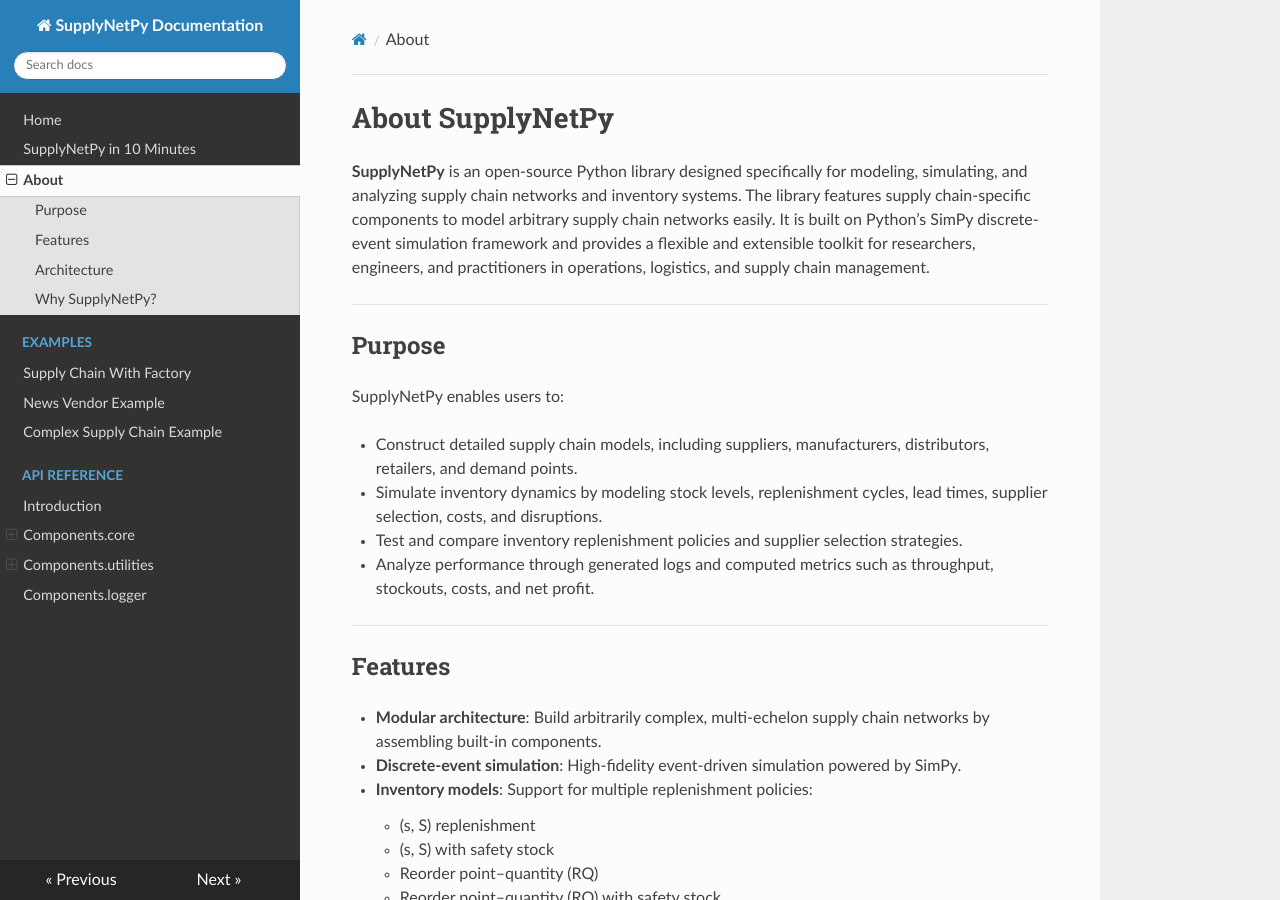
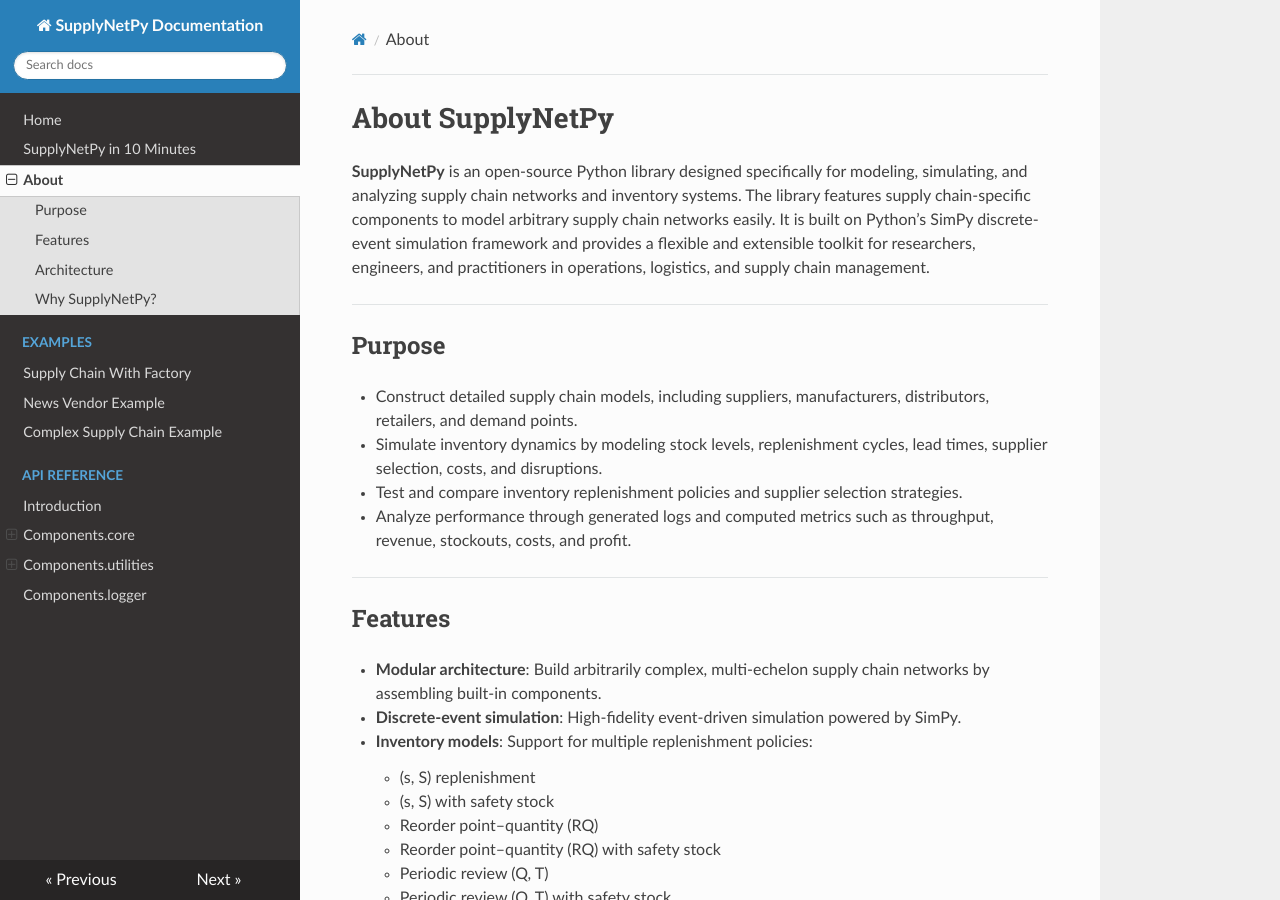
Before and after one commit to SupplyChainSimulation/SupplyNetPy, an MkDocs documentation site: the page built from docs/about.md, in a window 1280 px wide and 900 px high. Built offline with MkDocs 1.6.1, drawn with Linux system fonts in a browser that asks for light colours; nearby versions of some CDN libraries.

Commit message:
minor changes and corrections.

```diff
--- a/docs/about.md
+++ b/docs/about.md
@@ -6,15 +6,13 @@
 
 ## Purpose
 
-SupplyNetPy enables users to:
-
 - Construct detailed supply chain models, including suppliers, manufacturers, distributors, retailers, and demand points.
 
 - Simulate inventory dynamics by modeling stock levels, replenishment cycles, lead times, supplier selection, costs, and disruptions.
 
 - Test and compare inventory replenishment policies and supplier selection strategies.
 
-- Analyze performance through generated logs and computed metrics such as throughput, stockouts, costs, and net profit.
+- Analyze performance through generated logs and computed metrics such as throughput, revenue, stockouts, costs, and profit.
 
 ---
 
```
Also changed, not shown: docs/ten_min.md (+12 -5 lines).
